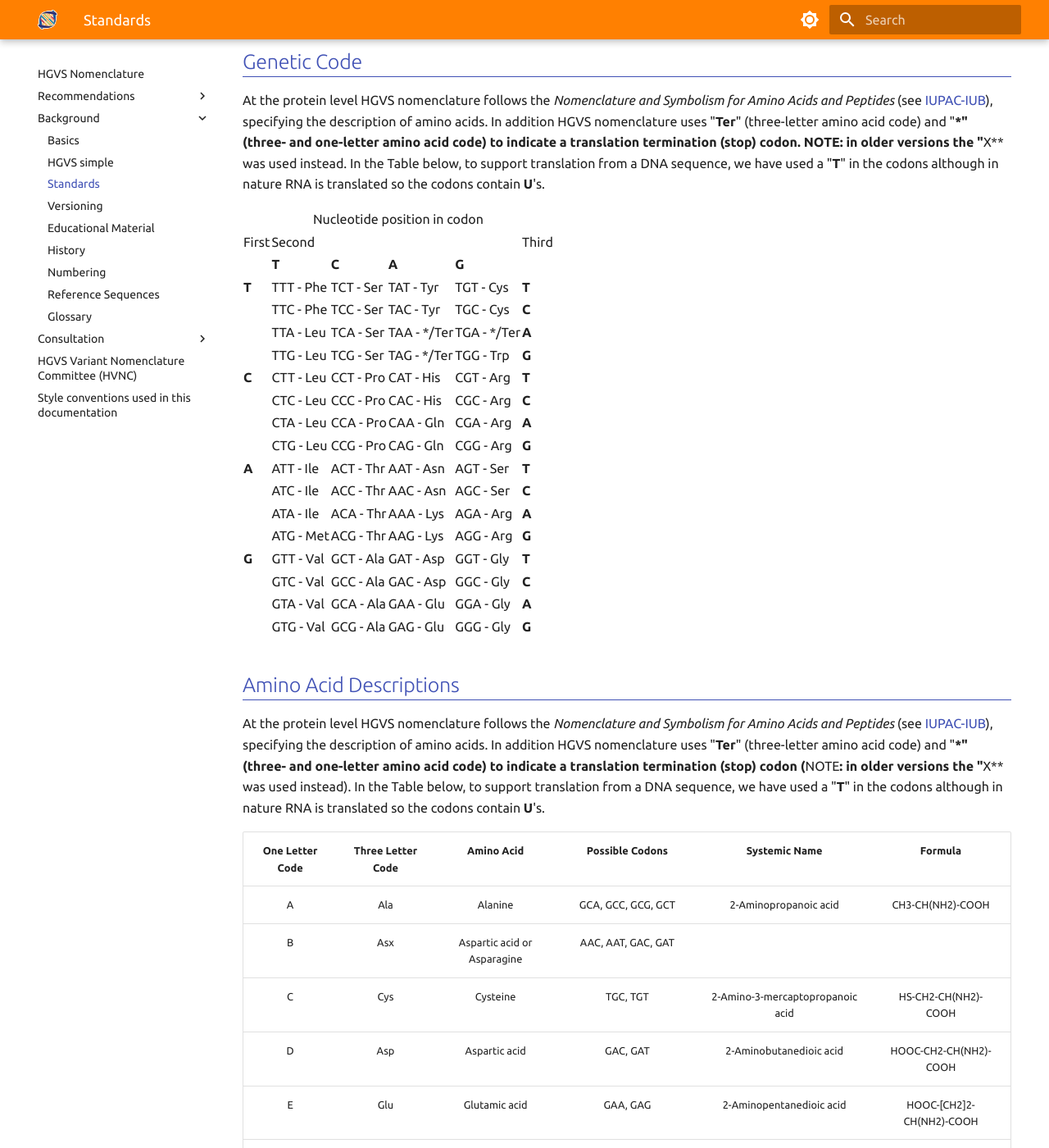
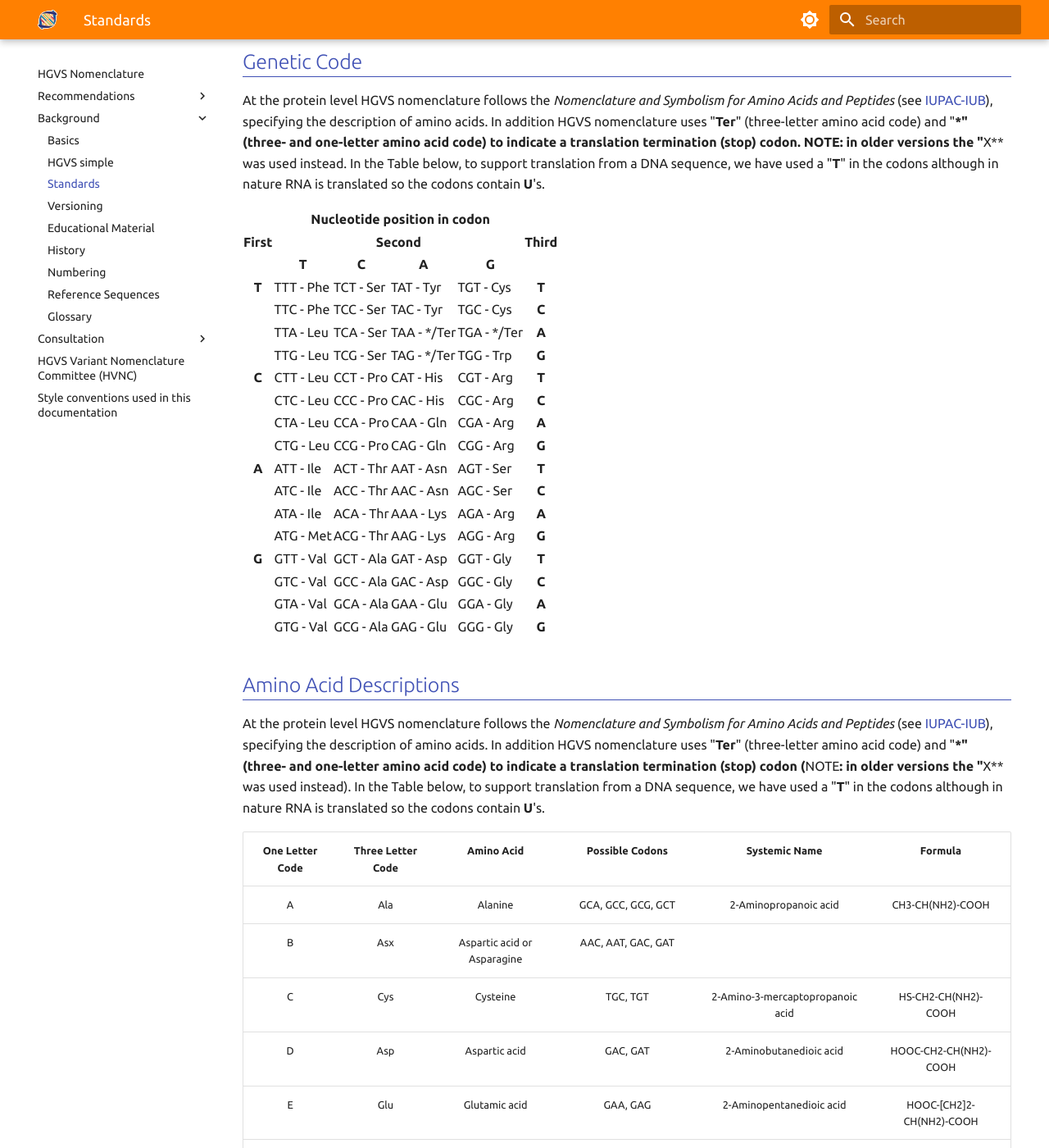
Before and after one commit to HGVSnomenclature/hgvs-nomenclature, an MkDocs documentation site: the page built from docs/background/standards.md, in a window 1280 px wide and 1400 px high, scrolled down 2235 px. Shown: the whole window at 82% size. Built offline with MkDocs 1.6.1 and Material for MkDocs 9.7.7, drawn with Linux system fonts in a browser that asks for light colours.

Commit message:
replaced <b> tags

```diff
--- a/docs/background/standards.md
+++ b/docs/background/standards.md
@@ -70,133 +70,133 @@
     <th colspan="6">Nucleotide position in codon</th>
   </tr>
   <tr>
-    <td>First</td>
-    <td colspan="4">Second</td>
-    <td>Third</td>
+    <th>First</th>
+    <th colspan="4">Second</th>
+    <th>Third</th>
   </tr>
   <tr>
     <td></td>
-    <td><b>T</b></td>
-    <td><b>C</b></td>
-    <td><b>A</b></td>
-    <td><b>G</b></td>
+    <th>T</th>
+    <th>C</th>
+    <th>A</th>
+    <th>G</th>
     <td></td>
   </tr>
-  <tr class="active">
-    <td rowspan="4"><b>T</b></td>
+  <tr>
+    <th rowspan="4">T</th>
     <td>TTT - Phe</td>
     <td>TCT - Ser</td>
     <td>TAT - Tyr</td>
     <td>TGT - Cys</td>
-    <td><b>T</b></td>
+    <th>T</th>
   </tr>
-  <tr class="active">
+  <tr>
     <td>TTC - Phe</td>
     <td>TCC - Ser</td>
     <td>TAC - Tyr</td>
     <td>TGC - Cys</td>
-    <td><b>C</b></td>
+    <th>C</th>
   </tr>
-  <tr class="active">
+  <tr>
     <td>TTA - Leu</td>
     <td>TCA - Ser</td>
     <td>TAA - */Ter</td>
     <td>TGA - */Ter</td>
-    <td><b>A</b></td>
+    <th>A</th>
   </tr>
-  <tr class="active">
+  <tr>
     <td>TTG - Leu</td>
     <td>TCG - Ser</td>
     <td>TAG - */Ter</td>
     <td>TGG - Trp</td>
-    <td><b>G</b></td>
+    <th>G</th>
   </tr>
   <tr>
-    <td rowspan="4"><b>C</b></td>
+    <th rowspan="4">C</th>
     <td>CTT - Leu</td>
     <td>CCT - Pro</td>
     <td>CAT - His</td>
     <td>CGT - Arg</td>
-    <td><b>T</b></td>
+    <th>T</th>
   </tr>
   <tr>
     <td>CTC - Leu</td>
     <td>CCC - Pro</td>
     <td>CAC - His</td>
     <td>CGC - Arg</td>
-    <td><b>C</b></td>
+    <th>C</th>
   </tr>
   <tr>
     <td>CTA - Leu</td>
     <td>CCA - Pro</td>
     <td>CAA - Gln</td>
     <td>CGA - Arg</td>
-    <td><b>A</b></td>
+    <th>A</th>
   </tr>
   <tr>
     <td>CTG - Leu</td>
     <td>CCG - Pro</td>
     <td>CAG - Gln</td>
     <td>CGG - Arg</td>
-    <td><b>G</b></td>
+    <th>G</th>
   </tr>
-  <tr class="active">
-    <td rowspan="4"><b>A</b></td>
+  <tr>
+    <th rowspan="4">A</th>
     <td>ATT - Ile</td>
     <td>ACT - Thr</td>
     <td>AAT - Asn</td>
     <td>AGT - Ser</td>
-    <td><b>T</b></td>
+    <th>T</th>
   </tr>
-  <tr class="active">
+  <tr>
     <td>ATC - Ile</td>
     <td>ACC - Thr</td>
     <td>AAC - Asn</td>
     <td>AGC - Ser</td>
-    <td><b>C</b></td>
+    <th>C</th>
   </tr>
-  <tr class="active">
+  <tr>
     <td>ATA - Ile</td>
     <td>ACA - Thr</td>
     <td>AAA - Lys</td>
     <td>AGA - Arg</td>
-    <td><b>A</b></td>
+    <th>A</th>
   </tr>
-  <tr class="active">
+  <tr>
     <td>ATG - Met</td>
     <td>ACG - Thr</td>
     <td>AAG - Lys</td>
     <td>AGG - Arg</td>
-    <td><b>G</b></td>
+    <th>G</th>
   </tr>
   <tr>
-    <td rowspan="4"><b>G</b></td>
+    <th rowspan="4">G</th>
     <td>GTT - Val</td>
     <td>GCT - Ala</td>
     <td>GAT - Asp</td>
     <td>GGT - Gly</td>
-    <td><b>T</b></td>
+    <th>T</th>
   </tr>
   <tr>
     <td>GTC - Val</td>
     <td>GCC - Ala</td>
     <td>GAC - Asp</td>
     <td>GGC - Gly</td>
-    <td><b>C</b></td>
+    <th>C</th>
   </tr>
   <tr>
     <td>GTA - Val</td>
     <td>GCA - Ala</td>
     <td>GAA - Glu</td>
     <td>GGA - Gly</td>
-    <td><b>A</b></td>
+    <th>A</th>
   </tr>
   <tr>
     <td>GTG - Val</td>
     <td>GCG - Ala</td>
     <td>GAG - Glu</td>
     <td>GGG - Gly</td>
-    <td><b>G</b></td>
+    <th>G</th>
   </tr>
 </table>
 
--- a/docs/stylesheets/extra.css
+++ b/docs/stylesheets/extra.css
@@ -24,6 +24,10 @@
     --md-primary-fg-color--dark:  #DD7000;
   }
 
+
+th {
+    font-weight: bold;
+}
 
  md-typeset ol li, .md-typeset ul li {
     margin-bottom: 0px;
```
